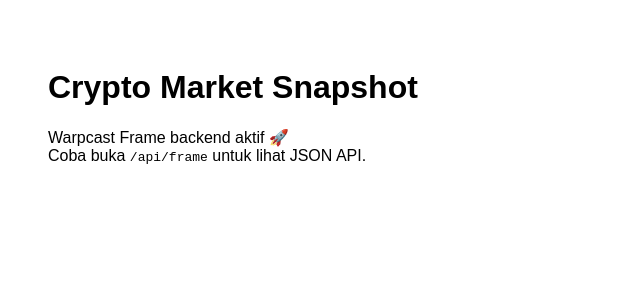
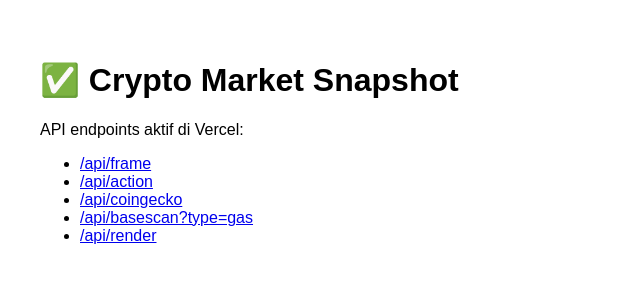
Before and after one commit to sanXsan/Crypto-Market-Snapshot, a Next.js app: page / in a window 1280 px wide. Shown: the top 300 px of the page, without its empty margins (0-640 px from the left). Built offline with nearby package versions, Linux system fonts and the light colour scheme.

Commit message:
next.config

```diff
--- a/app/page.js
+++ b/app/page.js
@@ -1,12 +1,23 @@
+// app/page.js
+export const metadata = {
+  title: "Crypto Market Snapshot",
+  description: "Frame entry point for Base ecosystem data",
+};
+
 export default function Home() {
   return (
-    <main style={{ padding: 40, fontFamily: "sans-serif" }}>
-      <h1>Crypto Market Snapshot</h1>
+    <main style={{ padding: "2rem", fontFamily: "sans-serif" }}>
+      <h1>✅ Crypto Market Snapshot</h1>
       <p>
-        Warpcast Frame backend aktif 🚀
-        <br />
-        Coba buka <code>/api/frame</code> untuk lihat JSON API.
+        API endpoints aktif di Vercel:
       </p>
+      <ul>
+        <li><a href="/api/frame">/api/frame</a></li>
+        <li><a href="/api/action">/api/action</a></li>
+        <li><a href="/api/coingecko">/api/coingecko</a></li>
+        <li><a href="/api/basescan?type=gas">/api/basescan?type=gas</a></li>
+        <li><a href="/api/render?title=Test&desc=Hello">/api/render</a></li>
+      </ul>
     </main>
   );
 }
--- /dev/null
+++ b/next.config.js
@@ -0,0 +1,11 @@
+/** @type {import('next').NextConfig} */
+const nextConfig = {
+  reactStrictMode: true,
+  experimental: {
+    serverActions: {
+      allowedOrigins: ['*'],
+    },
+  },
+};
+
+export default nextConfig;
```
